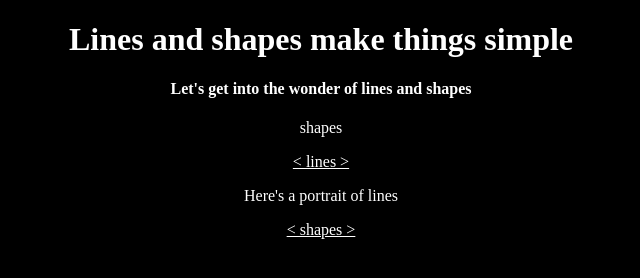
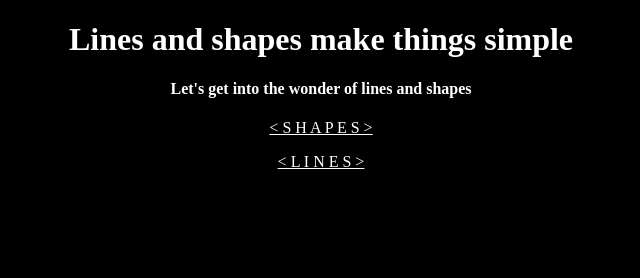
Before and after one commit to xinyuekl/xinyueli, a plain HTML site: page index.html in a window 1280 px wide. Shown: the whole page, without its empty margins (327-967 px from the left). Drawn offline with Linux system fonts and the light colour scheme.

Commit message:
Update index.html

```diff
--- a/index.html
+++ b/index.html
@@ -12,12 +12,12 @@
       <h4> Let's get into the wonder of lines and shapes </h2>
 
     <div id="xinyuepage1">
-      <p> shapes </p> <p> <a href="https://editor.p5js.org/Xinxinxin/present/5m9PZXT-s">< lines ></a> </p>
+        <p> <a href="https://editor.p5js.org/Xinxinxin/present/5m9PZXT-s">< S H A P E S ></a> </p>
 
     </div>
 
     <div id="xinyuepage2">
-      <p> Here's a portrait of lines </p> <p> <a href="https://editor.p5js.org/Xinxinxin/present/sCcXEjgaL">< shapes ></a> </p>
+        <p> <a href="https://editor.p5js.org/Xinxinxin/present/sCcXEjgaL">< L I N E S ></a> </p>
     </div>
 
 
```
